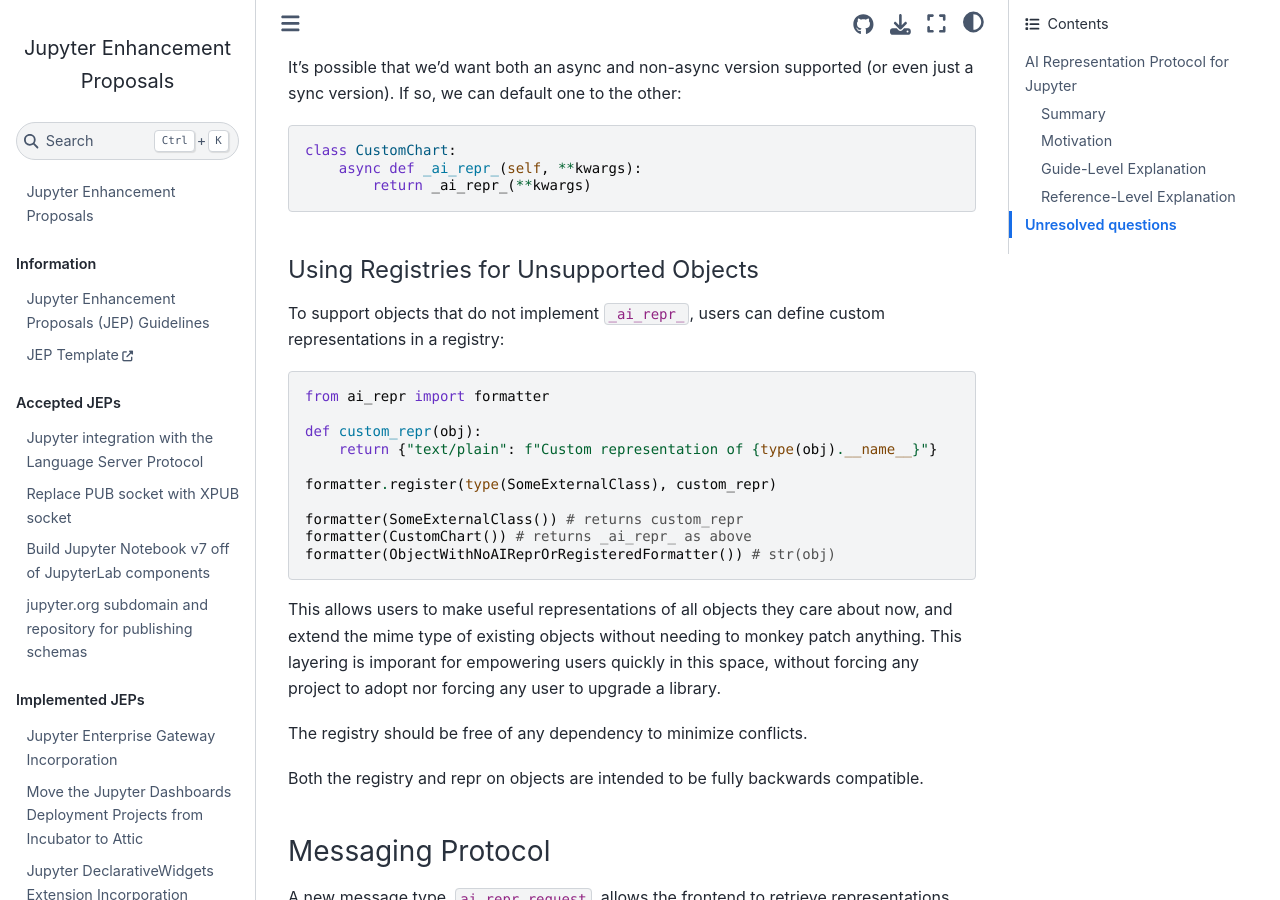
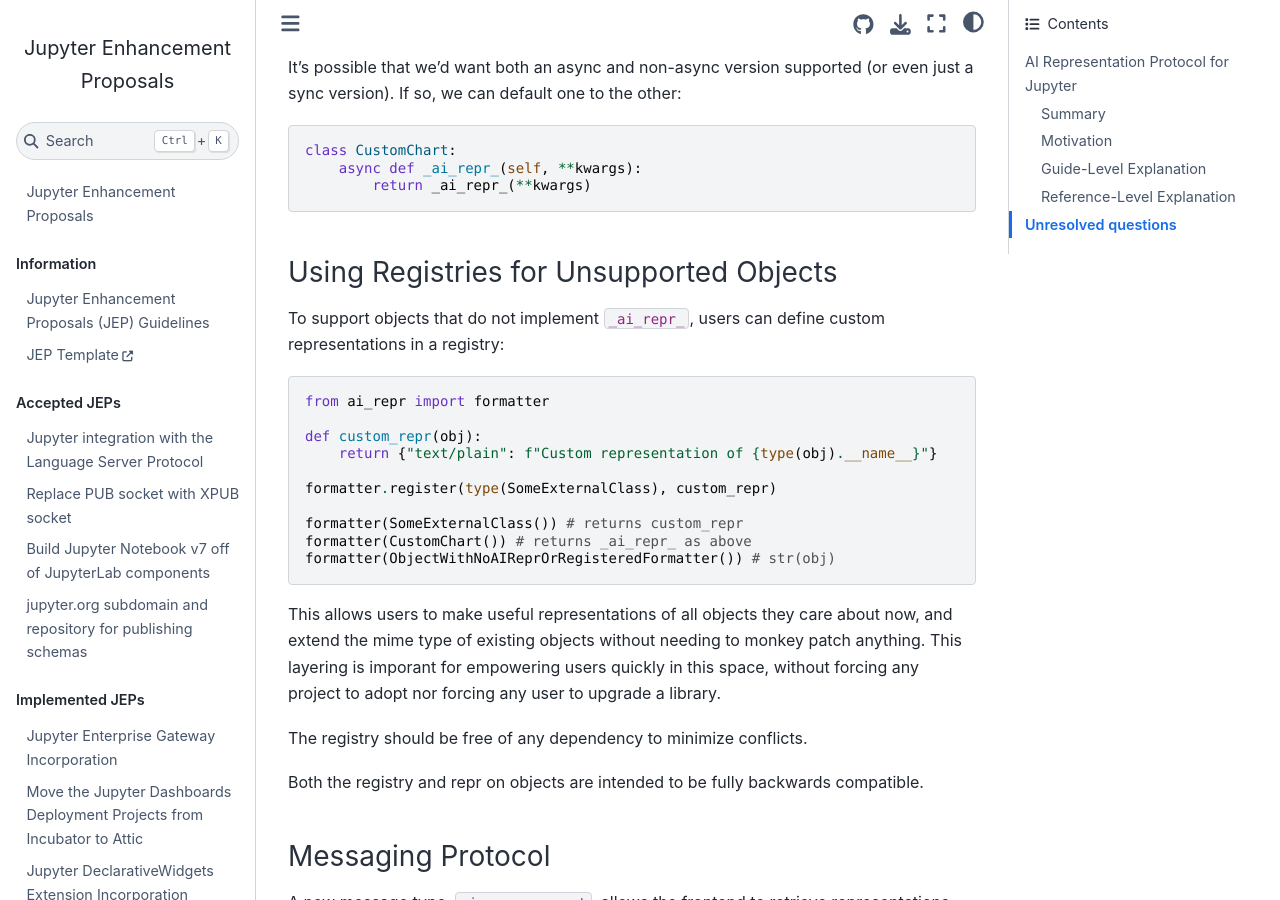
Before and after one commit to jupyter/enhancement-proposals, a Jupyter Book: the page built from 129-ai-representation/ai-representation.md, in a window 1280 px wide and 900 px high, scrolled down 2040 px. Built offline with Jupyter Book 1.0.4 settings and Sphinx 7.4.7 and the Sphinx Book theme 1.1.4, drawn with Linux system fonts in a browser that asks for light colours.

````diff
--- a/129-ai-representation/ai-representation.md
+++ b/129-ai-representation/ai-representation.md
@@ -69,7 +69,7 @@ class CustomChart:
         return _ai_repr_(**kwargs)
 ```
 
-#### Using Registries for Unsupported Objects
+### Using Registries for Unsupported Objects
 
 To support objects that do not implement `_ai_repr_`, users can define custom representations in a registry:
 
````
